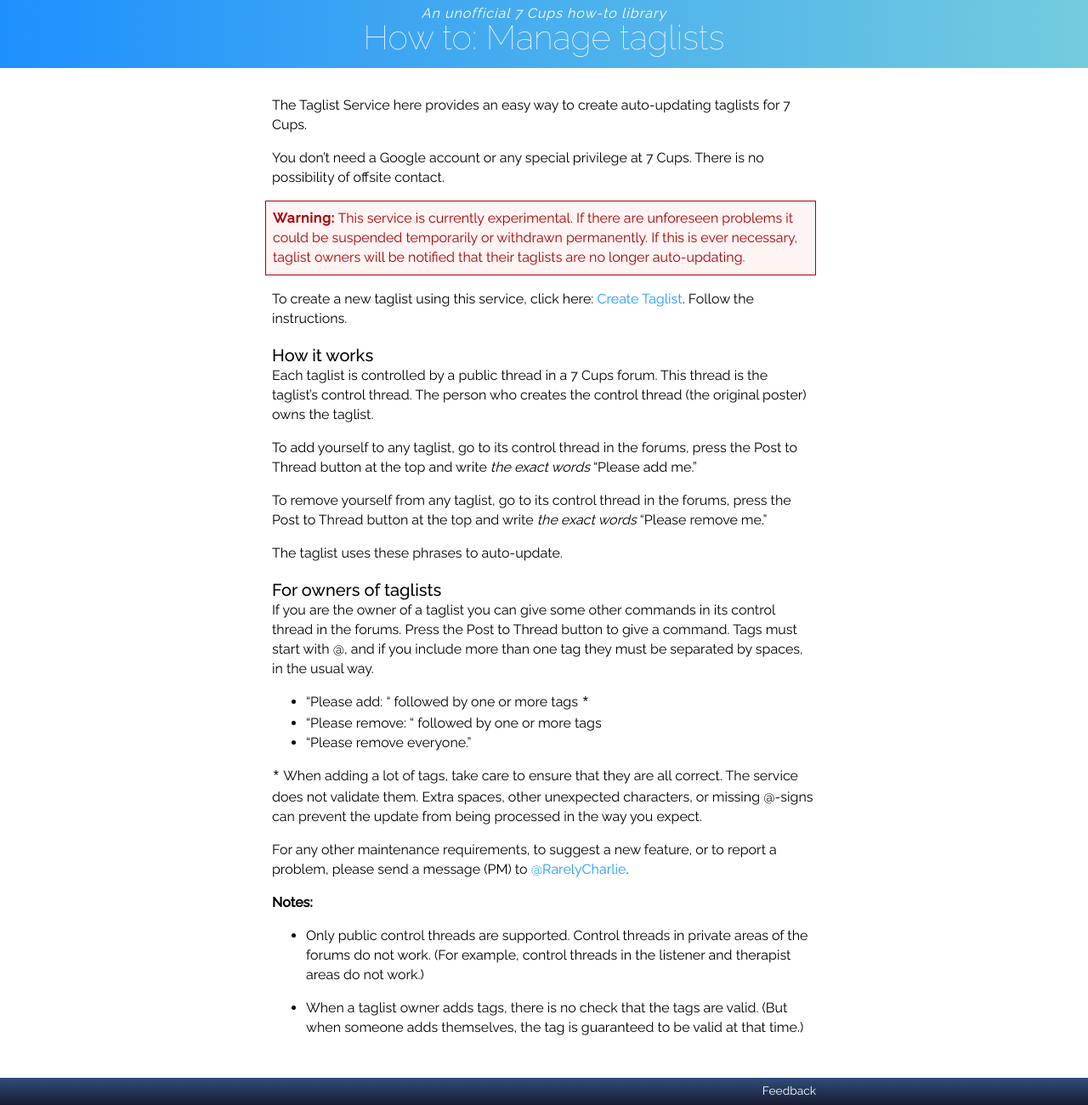
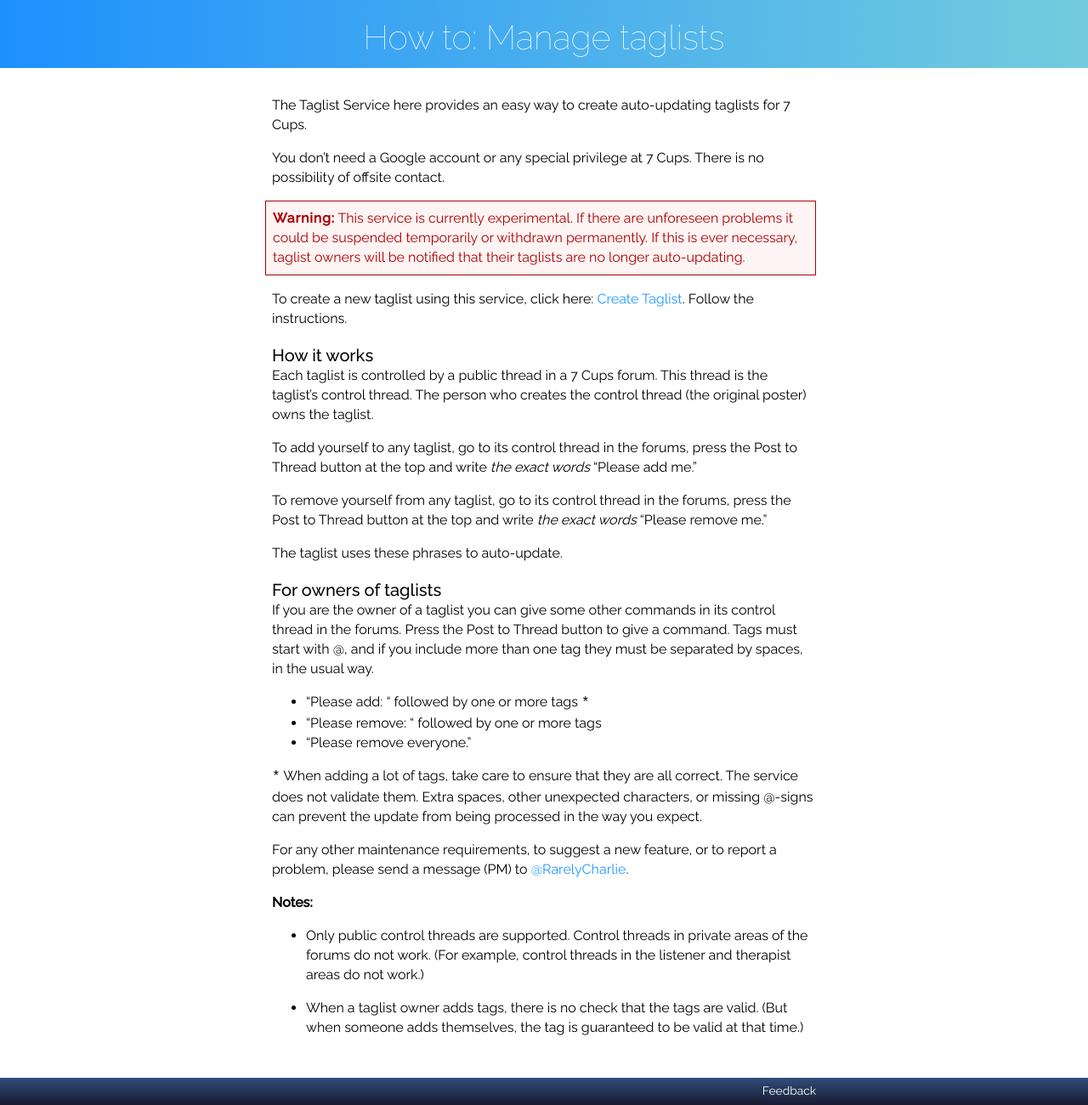
Before and after one commit to RarelyCharlie/rarelycharlie.github.io, a Jekyll site: the page built from _howto/taglist.md, in a window 1280 px wide and 1300 px high. Shown: the whole window at 85% size. Built offline with Jekyll 4.4.1, drawn with Linux system fonts in a browser that asks for light colours.

Commit message:
allow page prefix

```diff
--- a/_layouts/default.html
+++ b/_layouts/default.html
@@ -59,7 +59,13 @@ init = function () {
   </script>
 </head>
 <body onload="init()">
-<div id="header"><span>{{ layout.prefix }}</span><h2>{{ page.title }}</h2></div>
+<div id="header">
+{% if page.prefix %}
+<span>{{ page.prefix }}</span>
+{% else %}
+<span>{{ layout.prefix }}</span>
+{% endif %}
+<h2>{{ page.title }}</h2></div>
 <div id="content">
 {{ content }}
 </div>
```
